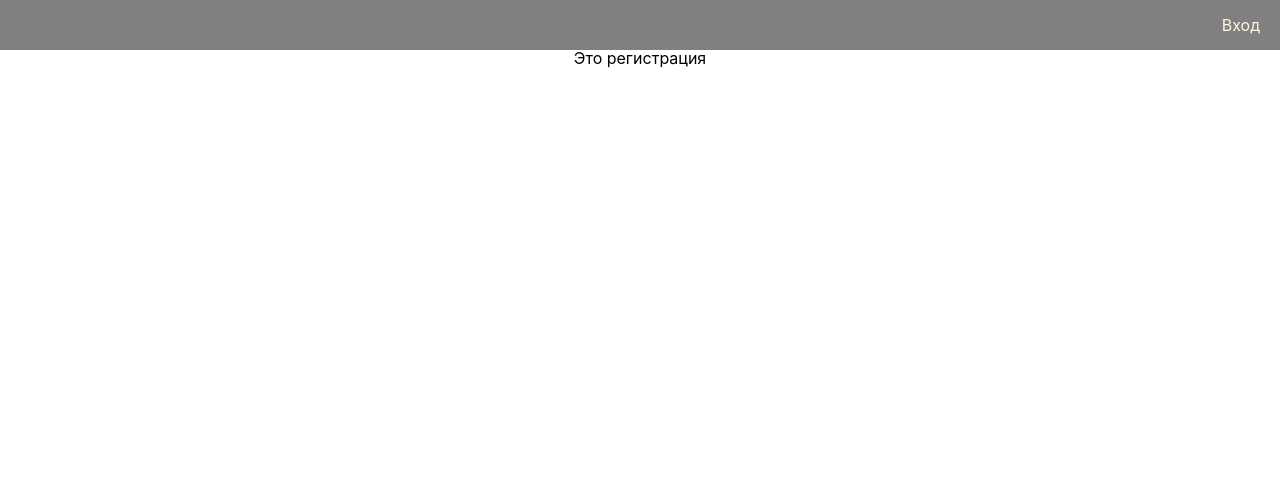
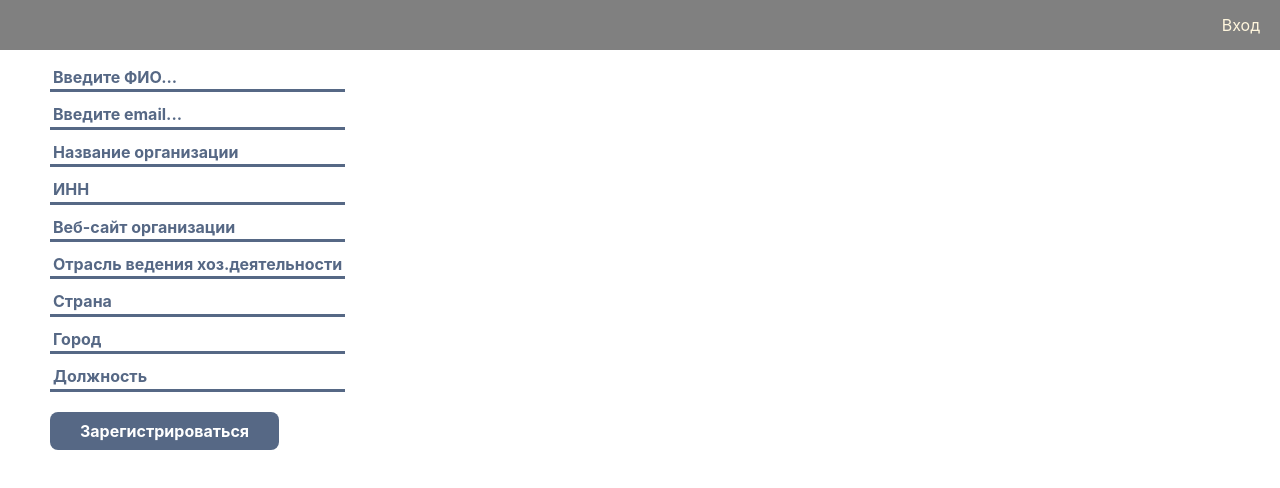
Before and after one commit to TOO-CODEMEN/investement, a React (Create React App) app in the folder frontend/: page /register in a window 1280 px wide. Shown: the top 488 px of the page. Built offline with nearby package versions, Linux system fonts and the light colour scheme.

Commit message:
added form register

```diff
--- a/frontend/src/App.css
+++ b/frontend/src/App.css
@@ -1,10 +1,8 @@
 @import url("./utils/normalize.css");
 
 .App {
-  text-align: center;
   display: flex;
   flex-direction: column;
-  align-items: center;
 }
 
 #root {
--- a/frontend/src/Components/Pages/Login/Login.jsx
+++ b/frontend/src/Components/Pages/Login/Login.jsx
@@ -15,7 +15,7 @@ const Login = () => {
             <NavLink to={'/register'} className={cl.register__link}>
                 Зарегистрироваться
             </NavLink>
-            <button className={cl.Button} >Войти</button>
+            <button className={cl.Button}>Войти</button>
         </div>
     )
 }
--- a/frontend/src/Components/Pages/Registration/Register.jsx
+++ b/frontend/src/Components/Pages/Registration/Register.jsx
@@ -1,11 +1,39 @@
-import React from 'react'
+import React, { useState } from 'react'
 import Input from '../../UI/Input/Input'
 import cl from './Register.module.css'
 
 export const Register = () => {
+
+    const [register, setRegister] = useState({
+        name: "",
+        email: "",
+        nameOrganization: "",
+        inn: "",
+        webSite: "",
+        industry: "",
+        country: "",
+        city: "",
+        job: ""
+    })
+
     return (
-        <div>
-            Это регистрация
+        <div className={cl.container}>
+            <form className={cl.form} onsubmit="return false;">
+                <div className={cl.input}><Input type="text" placeholder="Введите ФИО..." value={register.name} setValue={setRegister} typeObject={'name'} required={true} /></div>
+                <div className={cl.input}><Input type="email" placeholder="Введите email..." value={register.email} setValue={setRegister} typeObject={'email'} required={true} /></div>
+                <div className={cl.input}><Input type="text" placeholder="Название организации" value={register.nameOrganization} setValue={setRegister} typeObject={'nameOrganization'} required={false} /></div>
+                <div className={cl.input}><Input type="text" placeholder="ИНН" value={register.inn} setValue={setRegister} typeObject={'inn'} required={true} /></div>
+                <div className={cl.input}><Input type="text" placeholder="Веб-сайт организации" value={register.webSite} setValue={setRegister} typeObject={'webSite'} required={false} /></div>
+                <div className={cl.input}><Input type="text" placeholder="Отрасль ведения хоз.деятельности" value={register.industry} setValue={setRegister} typeObject={'industry'} required={false} /></div>
+                <div className={cl.input}><Input type="text" placeholder="Страна" value={register.country} setValue={setRegister} typeObject={'country'} required={false} /></div>
+                <div className={cl.input}><Input type="text" placeholder="Город" value={register.city} setValue={setRegister} typeObject={'city'} required={false} /></div>
+                <div className={cl.input}><Input type="text" placeholder="Должность" value={register.job} setValue={setRegister} typeObject={'job'} required={false} /></div>
+                <button onClick={
+                    () => console.log(register)
+                } className={cl.form__button}>
+                    Зарегистрироваться
+                </button>
+            </form>
         </div>
     )
 }
--- a/frontend/src/Components/Pages/Registration/Register.module.css
+++ b/frontend/src/Components/Pages/Registration/Register.module.css
@@ -0,0 +1,27 @@
+.container {
+    padding: 0px 50px 0px 50px;
+}
+
+.form {
+    margin-top: 15px;
+}
+
+.input {
+    display: block;
+    margin-bottom: 10px;
+    width: 25%;
+}
+
+.form__button {
+    border: none;
+    background-color: #566885;
+    border-radius: 8px;
+    font-size: 16px;
+    color: white;
+    font-weight: 700;
+    padding: 10px 30px;
+    align-self: flex-end;
+    margin-top: 10px;
+    cursor: pointer;
+    transition: 0.3s;
+}
--- a/frontend/src/Components/UI/Input/Input.jsx
+++ b/frontend/src/Components/UI/Input/Input.jsx
@@ -3,10 +3,17 @@ import cl from './Input.module.css'
 
 const Input = (props) => {
     return (
-        <input className={cl.Input} onChange={(event) => props.setValue(event.target.value)}
+        <input className={cl.Input} onChange={(event) => props.setValue((value) => (
+            {
+                ...value,
+                [props.typeObject]: event.target.value
+            }
+        ))}
             value={props.value}
             type={props.type}
-            placeholder={props.placeholder} />
+            placeholder={props.placeholder}
+            required = {props.required}
+            />
     )
 }
 
```
